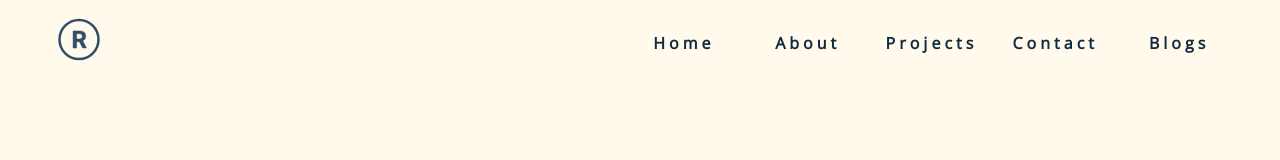
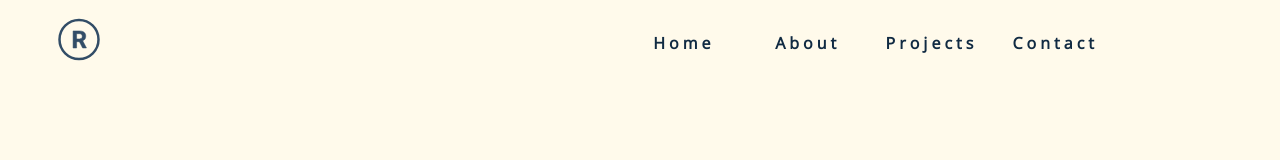
Before and after one commit to rajvi-patel-22/rajvi-patel-22.github.io, a React (Create React App) app: page / in a window 1280 px wide. Shown: the top 160 px of the page. Built offline with nearby package versions, Linux system fonts and the light colour scheme.

Commit message:
Change links

```diff
--- a/package.json
+++ b/package.json
@@ -1,5 +1,5 @@
 {
-	"name": "portfolio",
+	"name": "rajvi-patel-22.github.io",
 	"version": "0.1.0",
 	"private": true,
 	"packageManager": "pnpm@9.11.0",
--- a/src/constants/links.js
+++ b/src/constants/links.js
@@ -19,12 +19,12 @@ const links = [
 		text: 'contact',
 		url: '/contact/',
 	},
-	{
-		id: 'blogs',
-		text: 'Blogs',
-		url: 'https://blogs.rameskum.com/',
-		target: '_blank',
-	},
+	// {
+	// 	id: 'blogs',
+	// 	text: 'Blogs',
+	// 	url: 'https://blogs.rameskum.com/',
+	// 	target: '_blank',
+	// },
 ];
 
 export default links;
--- a/src/pages/AboutPage.js
+++ b/src/pages/AboutPage.js
@@ -21,7 +21,7 @@ function AboutPage() {
             {/* <p>Let’s connect and build something extraordinary—both in code and in life!</p> */}
             <p>
               <a
-                href="https://github.com/rameskum/rameskum/raw/main/RAMESH_KUMAR.pdf" //TODO: add resume
+                href="https://github.com/rajvi-patel-22/rajvi-patel-22.github.io/blob/main/src/assets/resume/RajviPatel_Resume.pdf" //TODO: add resume
                 target="_blank"
                 rel="noopener noreferrer"
                 className="btn hero-btn"
```
Also changed, not shown: 1 other file (tests, documents, lock files or other folders).
